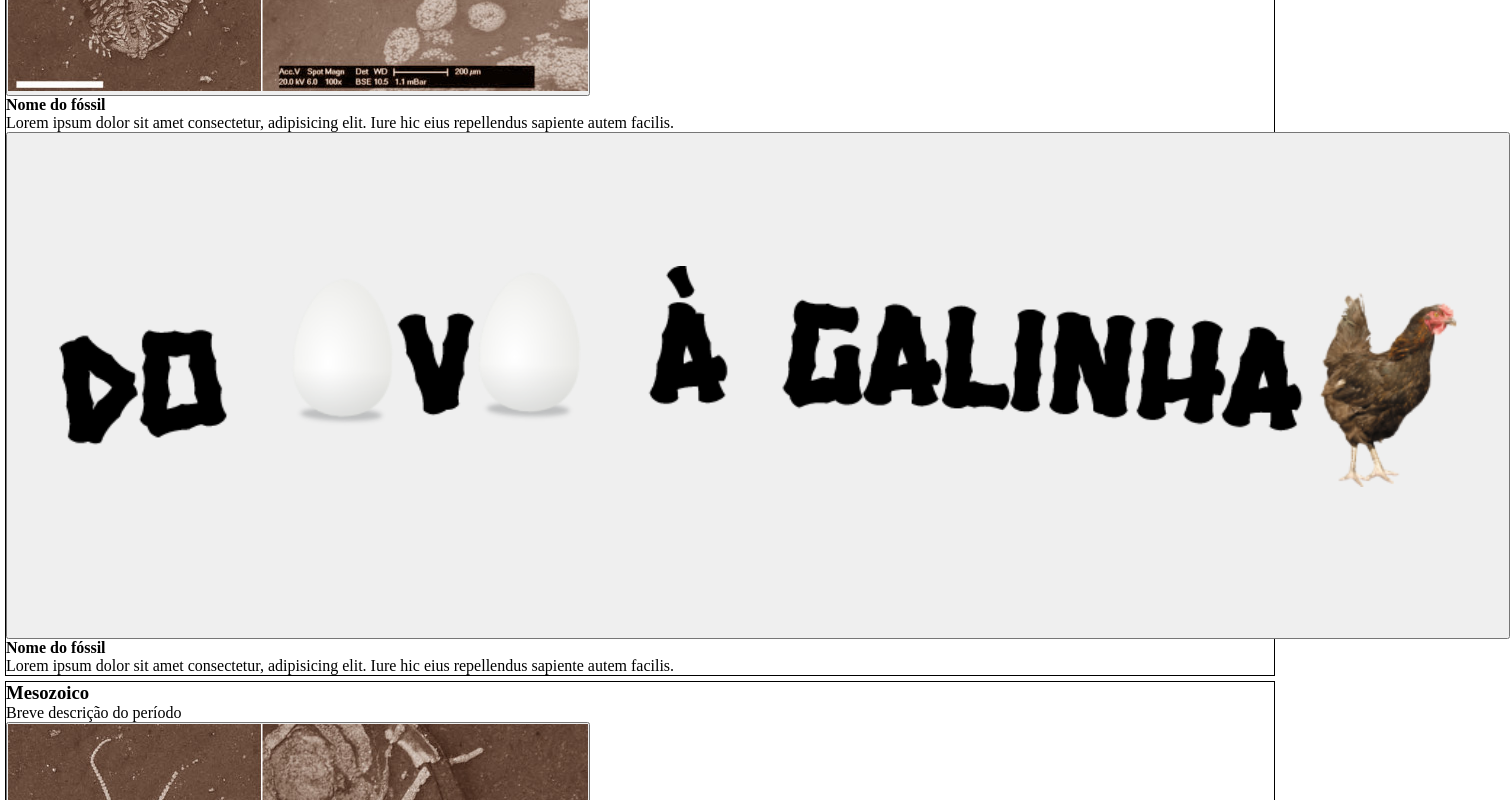
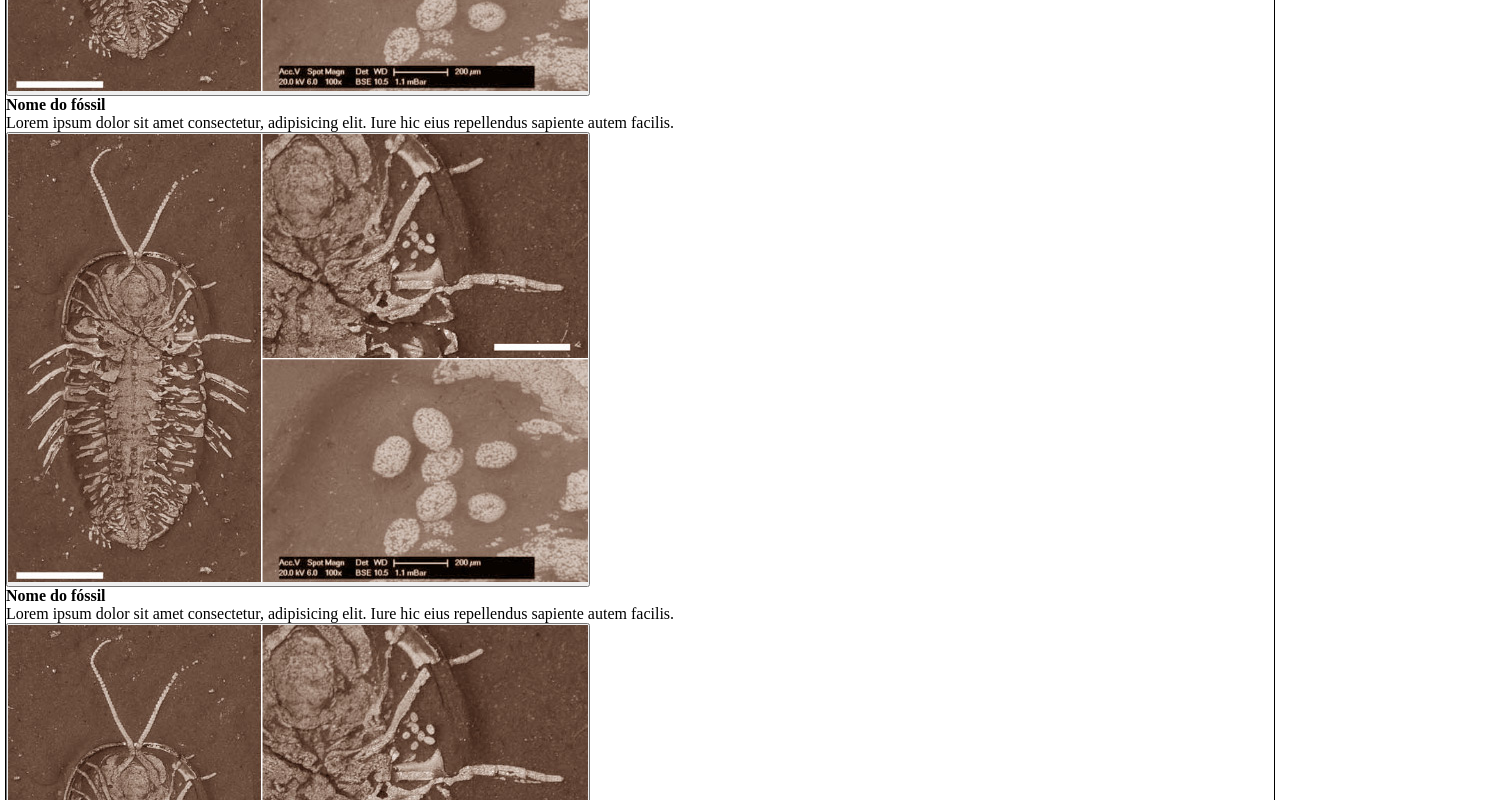
Before and after one commit to isadarub/paleoecology-project, a React (Create React App) app: page / in a window 1280 px wide. Shown: the part 740-1540 px from the top of the page, 1510 px wide, since content can reach past the window. Built offline with nearby package versions, Linux system fonts and the light colour scheme.

Commit message:
[task]: Made data mock and integrated it on Main.js

```diff
--- a/src/App/App.js
+++ b/src/App/App.js
@@ -7,11 +7,7 @@ const App = () => {
   return (
     <>
       <Header />
-      <Main
-        paleozoico="Paleozoico"
-        mesozoico="Mesozoico"
-        cenozoico="Cenozoico"
-      />
+      <Main/>
       <Footer />
     </>
   );
--- /dev/null
+++ b/src/assets/data/data.js
@@ -0,0 +1,118 @@
+import trilobiteImage from '../img/trilobite_eggs.jpg'
+
+export const data = [
+    {
+        title: 'Paleozóico',
+        description: 'Paleozoico descrição',
+        fossils: [
+            {
+                fossilTitle: 'Trilobite',
+                image: trilobiteImage,
+                shortDescription: 'Lorem ipsum, dolor sit amet consectetur adipisicing elit.',
+                details: {
+                    longDescription: 'Lorem ipsum dolor sit amet consectetur, adipisicing elit. Provident dolore a aperiam illo soluta ullam quaerat incidunt, deleniti doloremque laborum eveniet similique tempora itaque veniam consequuntur. Totam atque impedit molestias!'
+                }
+            },
+            {
+                fossilTitle: 'Trilobite',
+                image: trilobiteImage,
+                shortDescription: 'Lorem ipsum, dolor sit amet consectetur adipisicing elit.',
+                details: {
+                    longDescription: 'Lorem ipsum dolor sit amet consectetur, adipisicing elit. Provident dolore a aperiam illo soluta ullam quaerat incidunt, deleniti doloremque laborum eveniet similique tempora itaque veniam consequuntur. Totam atque impedit molestias!'
+                }
+            },
+            {
+                fossilTitle: 'Trilobite',
+                image: trilobiteImage,
+                shortDescription: 'Lorem ipsum, dolor sit amet consectetur adipisicing elit.',
+                details: {
+                    longDescription: 'Lorem ipsum dolor sit amet consectetur, adipisicing elit. Provident dolore a aperiam illo soluta ullam quaerat incidunt, deleniti doloremque laborum eveniet similique tempora itaque veniam consequuntur. Totam atque impedit molestias!'
+                }
+            },
+            {
+                fossilTitle: 'Trilobite',
+                image: trilobiteImage,
+                shortDescription: 'Lorem ipsum, dolor sit amet consectetur adipisicing elit.',
+                details: {
+                    longDescription: 'Lorem ipsum dolor sit amet consectetur, adipisicing elit. Provident dolore a aperiam illo soluta ullam quaerat incidunt, deleniti doloremque laborum eveniet similique tempora itaque veniam consequuntur. Totam atque impedit molestias!'
+                }
+            }
+        ]
+    },
+    {
+        title: 'Mesozoico',
+        description: 'Period description',
+        fossils: [
+            {
+                fossilTitle: 'Trilobite',
+                image: trilobiteImage,
+                shortDescription: 'Lorem ipsum, dolor sit amet consectetur adipisicing elit.',
+                details: {
+                    longDescription: 'Lorem ipsum dolor sit amet consectetur, adipisicing elit. Provident dolore a aperiam illo soluta ullam quaerat incidunt, deleniti doloremque laborum eveniet similique tempora itaque veniam consequuntur. Totam atque impedit molestias!'
+                }
+            },
+            {
+                fossilTitle: 'Trilobite',
+                image: trilobiteImage,
+                shortDescription: 'Lorem ipsum, dolor sit amet consectetur adipisicing elit.',
+                details: {
+                    longDescription: 'Lorem ipsum dolor sit amet consectetur, adipisicing elit. Provident dolore a aperiam illo soluta ullam quaerat incidunt, deleniti doloremque laborum eveniet similique tempora itaque veniam consequuntur. Totam atque impedit molestias!'
+                }
+            },
+            {
+                fossilTitle: 'Trilobite',
+                image: trilobiteImage,
+                shortDescription: 'Lorem ipsum, dolor sit amet consectetur adipisicing elit.',
+                details: {
+                    longDescription: 'Lorem ipsum dolor sit amet consectetur, adipisicing elit. Provident dolore a aperiam illo soluta ullam quaerat incidunt, deleniti doloremque laborum eveniet similique tempora itaque veniam consequuntur. Totam atque impedit molestias!'
+                }
+            },
+            {
+                fossilTitle: 'Trilobite',
+                image: trilobiteImage,
+                shortDescription: 'Lorem ipsum, dolor sit amet consectetur adipisicing elit.',
+                details: {
+                    longDescription: 'Lorem ipsum dolor sit amet consectetur, adipisicing elit. Provident dolore a aperiam illo soluta ullam quaerat incidunt, deleniti doloremque laborum eveniet similique tempora itaque veniam consequuntur. Totam atque impedit molestias!'
+                }
+            }
+        ]
+    },
+    {
+        title: 'Senozoico',
+        description: 'Period description',
+        fossils: [
+            {
+                fossilTitle: 'Trilobite',
+                image: trilobiteImage,
+                shortDescription: 'Lorem ipsum, dolor sit amet consectetur adipisicing elit.',
+                details: {
+                    longDescription: 'Lorem ipsum dolor sit amet consectetur, adipisicing elit. Provident dolore a aperiam illo soluta ullam quaerat incidunt, deleniti doloremque laborum eveniet similique tempora itaque veniam consequuntur. Totam atque impedit molestias!'
+                }
+            },
+            {
+                fossilTitle: 'Trilobite',
+                image: trilobiteImage,
+                shortDescription: 'Lorem ipsum, dolor sit amet consectetur adipisicing elit.',
+                details: {
+                    longDescription: 'Lorem ipsum dolor sit amet consectetur, adipisicing elit. Provident dolore a aperiam illo soluta ullam quaerat incidunt, deleniti doloremque laborum eveniet similique tempora itaque veniam consequuntur. Totam atque impedit molestias!'
+                }
+            },
+            {
+                fossilTitle: 'Trilobite',
+                image: trilobiteImage,
+                shortDescription: 'Lorem ipsum, dolor sit amet consectetur adipisicing elit.',
+                details: {
+                    longDescription: 'Lorem ipsum dolor sit amet consectetur, adipisicing elit. Provident dolore a aperiam illo soluta ullam quaerat incidunt, deleniti doloremque laborum eveniet similique tempora itaque veniam consequuntur. Totam atque impedit molestias!'
+                }
+            },
+            {
+                fossilTitle: 'Trilobite',
+                image: trilobiteImage,
+                shortDescription: 'Lorem ipsum, dolor sit amet consectetur adipisicing elit.',
+                details: {
+                    longDescription: 'Lorem ipsum dolor sit amet consectetur, adipisicing elit. Provident dolore a aperiam illo soluta ullam quaerat incidunt, deleniti doloremque laborum eveniet similique tempora itaque veniam consequuntur. Totam atque impedit molestias!'
+                }
+            }
+        ]
+    }
+]
--- a/src/components/InfoSection/InfoSection.js
+++ b/src/components/InfoSection/InfoSection.js
@@ -2,16 +2,15 @@ import React from 'react';
 import InfoCard from '../InfoCard/InfoCard.js';
 import { SectionStyled } from './style.js';
 
-const InfoSection = props => {
-  console.log(props.images);
-  console.log(props.className);
-  const cards = props.images.map(image => {
-    return <InfoCard className={props.className} key={image} image={image} />;
+const InfoSection = ({fossils, period, description}) => {
+
+  const cards = fossils.map(fossil => {
+    return <InfoCard key={fossil.fossilTitle} image={fossil.image} />;
   });
   return (
-    <SectionStyled className={props.className}>
-      <h3>{props.name}</h3>
-      <p>Breve descrição do período</p>
+    <SectionStyled>
+      <h3>{period}</h3>
+      <p>{description}</p>
       <div aria-hidden>{cards}</div>
     </SectionStyled>
   );
--- a/src/components/Main/Main.js
+++ b/src/components/Main/Main.js
@@ -1,29 +1,18 @@
 import React from 'react';
 import InfoSection from '../InfoSection/InfoSection.js';
-import trilobite from '../../assets/img/trilobite_eggs.jpg';
-import title from '../../assets/img/title.png';
+import { data } from '../../assets/data/data.js';
 
-const Main = props => {
-  const imagesPaleozoic = [trilobite, title];
-  const imagesMesozoic = [trilobite];
-  const imagesCenozoic = [title];
+const Main = () => {
+
+  const mountSections = data.map(period => {
+    return (
+      <InfoSection key={period.title} period={period.title} description={period.description} fossils={period.fossils}/>
+    )
+  })
+
   return (
     <main>
-      <InfoSection
-        images={imagesPaleozoic}
-        className={props.paleozoico}
-        name={props.paleozoico}
-      />
-      <InfoSection
-        images={imagesMesozoic}
-        className={props.mesozoico}
-        name={props.mesozoico}
-      />
-      <InfoSection
-        images={imagesCenozoic}
-        className={props.cenozoico}
-        name={props.cenozoico}
-      />
+      {mountSections}
     </main>
   );
 };
```
